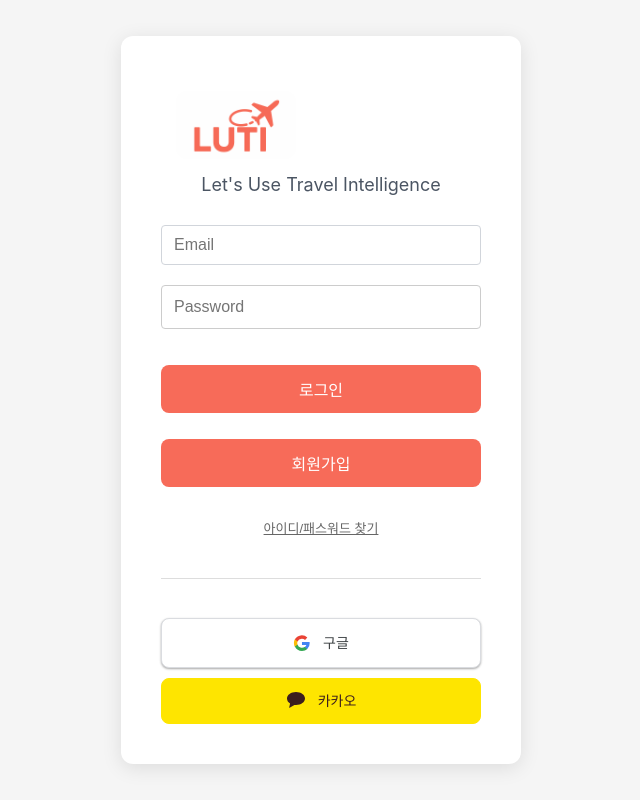
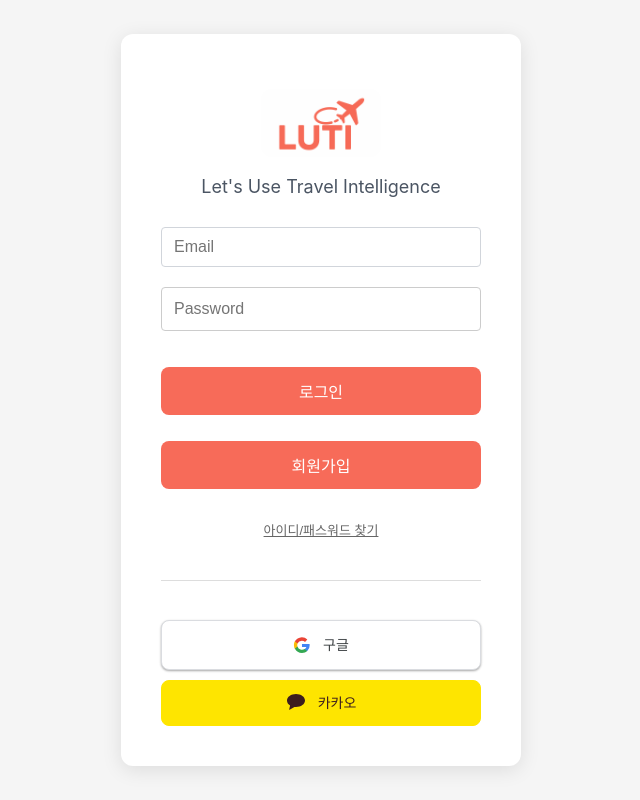
Before and after one commit to teamproject-LUTI/frontend, a React (Create React App) app: page / in a window 1280 px wide. Shown: the whole page, without its empty margins (319-959 px from the left). Built offline with nearby package versions, Linux system fonts and the light colour scheme; no server answers; a small style sheet from the web is missing.

Commit message:
로고&리뷰쓰기 css 수정

```diff
--- a/src/pages/community/review/ReviewWrite.jsx
+++ b/src/pages/community/review/ReviewWrite.jsx
@@ -122,7 +122,7 @@ const ReviewWrite = () => {
         <div className="main-layout">
             <div className="main-content-wrapper">
                 <main className="main-content">
-                    <form className="review-form" onSubmit={handleSubmit}>
+                    <form className="review-write-form" onSubmit={handleSubmit}>
                         <h2>리뷰 작성</h2>
 
                         <div className="form-group">
--- a/src/pages/login/Login.jsx
+++ b/src/pages/login/Login.jsx
@@ -3,7 +3,7 @@ import { useNavigate } from 'react-router-dom';
 import GoogleLoginButton from '../login/GoogleLoginButton';
 import KakaoLoginButton from '../login/KakaoLoginButton';
 import { authUtils } from '../../util/authUtils';
-import '../../styles/login/Login.css';
+import '../../styles/login/Login.css'
 import { useAuth } from "../../util/AuthContext";
 import Swal from 'sweetalert2';
 
@@ -119,7 +119,7 @@ const Login = () => {
         <div className="login-form-wrapper">
           {/* Logo Section */}
           <div className="login-header">
-            <img src="/images/topbar/luti_logo.png" alt="LUTI Logo" className="logo-image"/>
+            <img src="/images/topbar/luti_logo.png" alt="LUTI Logo" className="login-logo-image"/>
             <p className="tagline">Let's Use Travel Intelligence</p>
           </div>
 
--- a/src/styles/login/Login.css
+++ b/src/styles/login/Login.css
@@ -259,6 +259,14 @@
     color: #666;
     font-size: 14px;
 }
+.login-logo-image {
+    width: 120px;
+    height: auto;
+    border-radius: 12px;
+    align-items: center;
+    justify-content: center;
+    margin: 15px 15px;
+}
 
 @keyframes spin {
     0% {
@@ -268,6 +276,9 @@
         transform: rotate(360deg);
     }
 }
+
+
+
 
 /* 모바일 반응형 */
 @media (max-width: 480px) {
@@ -292,4 +303,8 @@
     .btn {
         padding: 10px;
     }
+
+
+
+
 }
```
